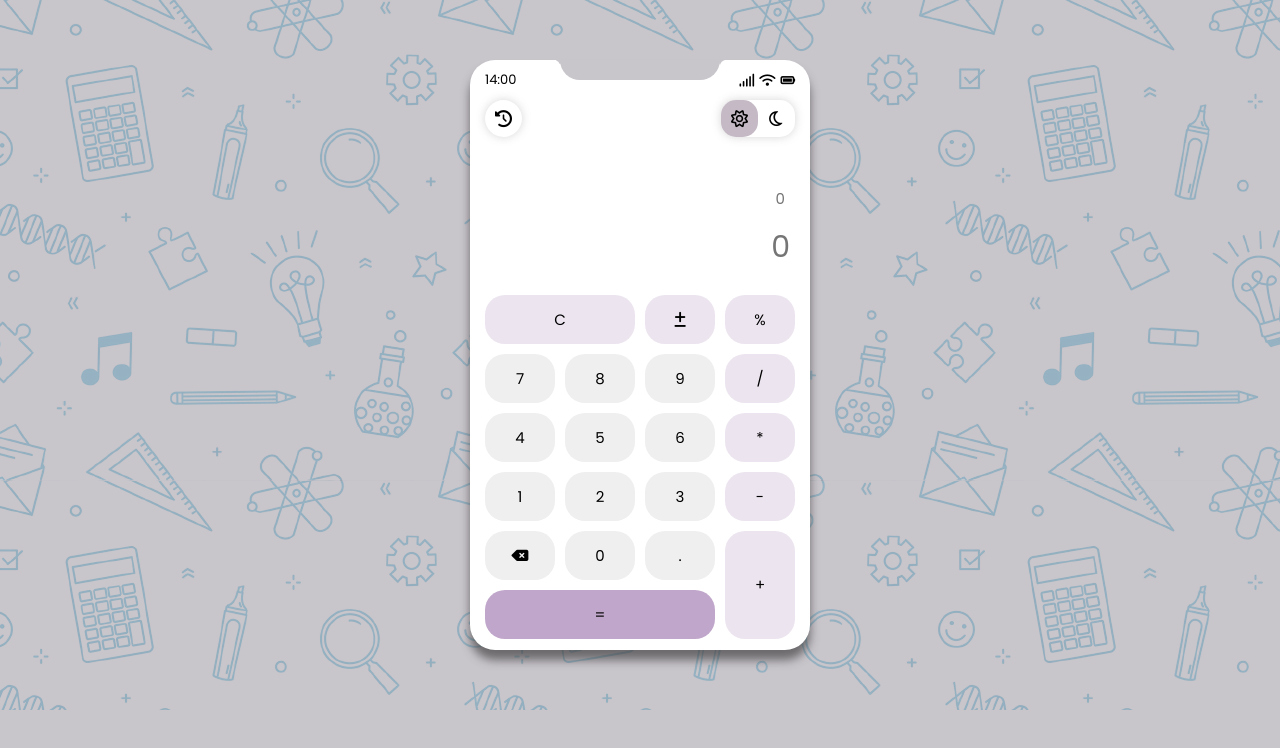
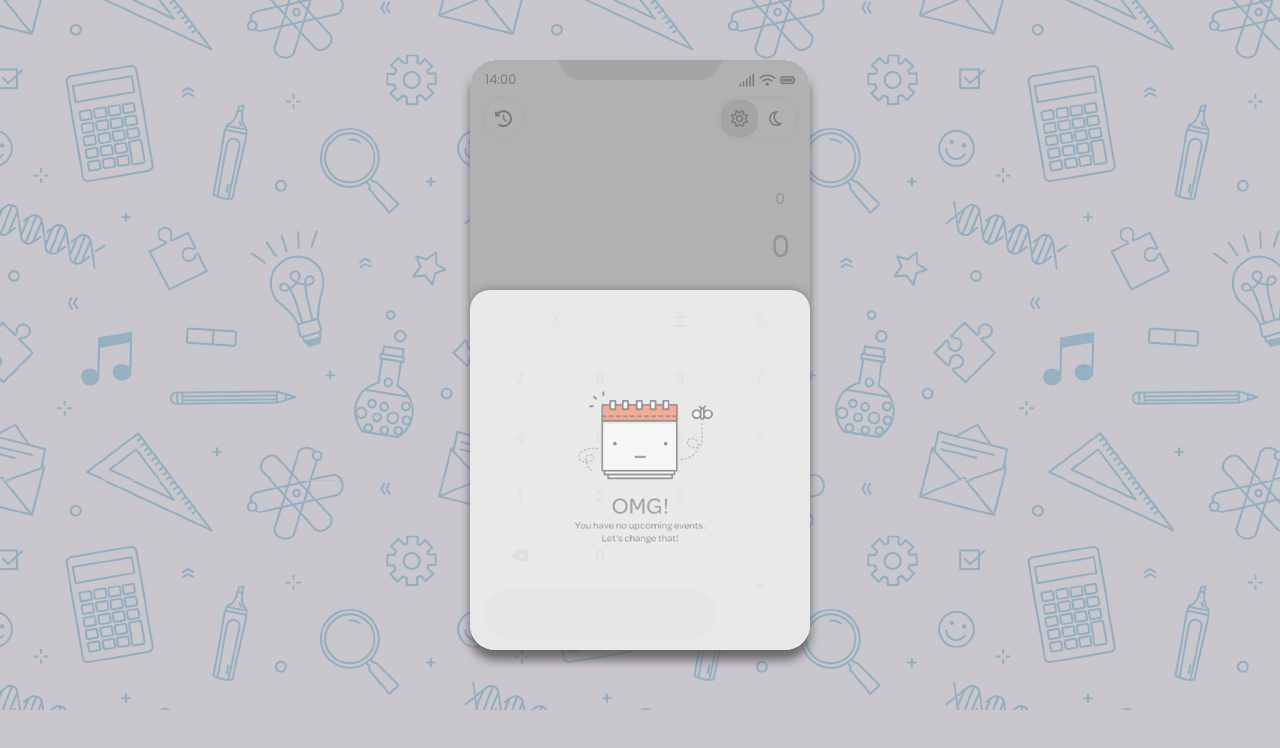
Before and after one commit to fatemeh-khoshkam/Calculator, a plain HTML site: page index.html in a window 1280 px wide. Both pictures are taken after a click on the element 503 px from the left and 118 px from the top of the page. Drawn offline with Linux system fonts and the light colour scheme.

Commit message:
add history btn box when click it

```diff
--- a/Css/_dark.css
+++ b/Css/_dark.css
@@ -34,3 +34,6 @@ body.theme-dark{
 .theme-dark .calculator__showNum .showNumSmall {
     color: #fffafaa3;
 }
+.theme-dark .history {
+    background-color: #4f4d4de3;
+}
--- a/Css/_reset.css
+++ b/Css/_reset.css
@@ -27,8 +27,8 @@ body {
   background-image: url(../Images/Background\ \(1\).png);
 }
 ::-webkit-scrollbar {
-  width: 0.5rem;
-  height: 4rem;
+  width: 0.5rem;/*
+  height: 4rem; */
 }
 ::-webkit-scrollbar-track {
   background: transparent;
--- a/Css/_style.css
+++ b/Css/_style.css
@@ -1,5 +1,6 @@
 
 .calculator{
+    overflow: hidden;
     background-color: #ffffff;
     width: 100%;
     max-width: calc(30rem + 5vh);
@@ -7,6 +8,8 @@
     margin: 5rem auto;
     border-radius: 2.5rem;
     box-shadow:#413f3fad 0 10px 1rem 0;
+    position: relative;
+    z-index: 1;
 }
 .calculator__statusBar{
     display: flex;
@@ -94,7 +97,7 @@
     border-radius: 0 0 20px 20px;
     background-color: #c8c5cb;
 }
-.calculator__touch:before {
+.calculator__touch:before{
     content: "";
     display: block;
     height: 12px;
@@ -128,3 +131,35 @@
 .text-sm{
     font-size: 1.5rem !important;
 }
+.d-none{
+    display: none;
+}
+.history{
+    padding: 2rem;
+    display: flex;
+    position: absolute;
+    width: 100%;
+    height: 36rem;
+    background-color: #f7f7f7cf;
+    bottom: -36rem;
+    border-radius: 2rem;
+    box-shadow: 0 0 1rem 0 rgb(0 0 0 / 29%);
+    transition: 1s;
+    z-index: 3;
+    overflow-y: scroll;
+}
+.history--active{
+    bottom: 0;
+}
+.history__image{
+    display: flex;
+    align-items: center;
+}
+.bg-trans{
+    z-index: 2;
+    width: 100%;
+    position: absolute;
+    height: 100%;
+    background: #9e9e9ecc;
+    border-radius: inherit;
+}
--- a/Js/script.js
+++ b/Js/script.js
@@ -36,6 +36,9 @@ if (theme) {
 }
 
 ///calculate
+const historyBtn = document.querySelector('.calculator__history');
+const backgroundTrans = document.querySelector('.bg-trans');
+const history = document.querySelector('.history');
 const input = document.querySelector('.showNum');
 const result = document.querySelector('.equal');
 const numKeys = document.querySelectorAll('.numKey');
@@ -114,6 +117,7 @@ function checkLengthInputNum(){
 }
 result.addEventListener('click',()=>{
   input.value = eval(inputSmallStr);
+  checkLengthInputNum();
 })
 
 deleteKey.addEventListener("click",() =>{
@@ -138,6 +142,16 @@ input.addEventListener('keydown', function(e) {
   }
 });
 
+/*  History */
+historyBtn.addEventListener("click", () => {
+  history.classList.toggle("history--active");
+  backgroundTrans.classList.remove('d-none');
+});
+backgroundTrans.addEventListener("click", () => {
+  history.classList.toggle("history--active");
+  backgroundTrans.classList.add('d-none');
+});
+
 /* clock of calculator */
 (function () {
   let time;
--- a/index.html
+++ b/index.html
@@ -46,6 +46,7 @@
     <body>
         <div class="container">
             <section class="calculator">
+                <div class="bg-trans d-none"></div>
                 <div class="calculator--top">
                     <div class="calculator__touch"></div>
                     <div class="calculator__statusBar">
@@ -58,6 +59,7 @@
                             ></i>
                         </div>
                     </div>
+
                     <div class="calculator__setting">
                         <div class="calculator__history">
                             <i class="fas fa-history"></i>
@@ -66,9 +68,6 @@
                             <i class="far fa-sun btn-light theme--active"></i>
                             <i class="far fa-moon btn-dark"></i>
                         </div>
-                        <!--<div class="calculator__rotate">
-                            <i class="fas fa-undo-alt"></i>
-                        </div>-->
                     </div>
                 </div>
                 <div class="calculator--bottom">
@@ -141,6 +140,11 @@
                         <button class="btn equal btn-primary">=</button>
                     </div>
                 </div>
+                <div class="history">
+                    <div class="history__image">
+                        <img src="Images/empty.png" alt="" />
+                    </div>
+                </div>
             </section>
         </div>
 
```
Also changed, not shown: Images/empty (1).png (added), Images/empty-removebg-preview.png (added), Images/empty.png (added).
